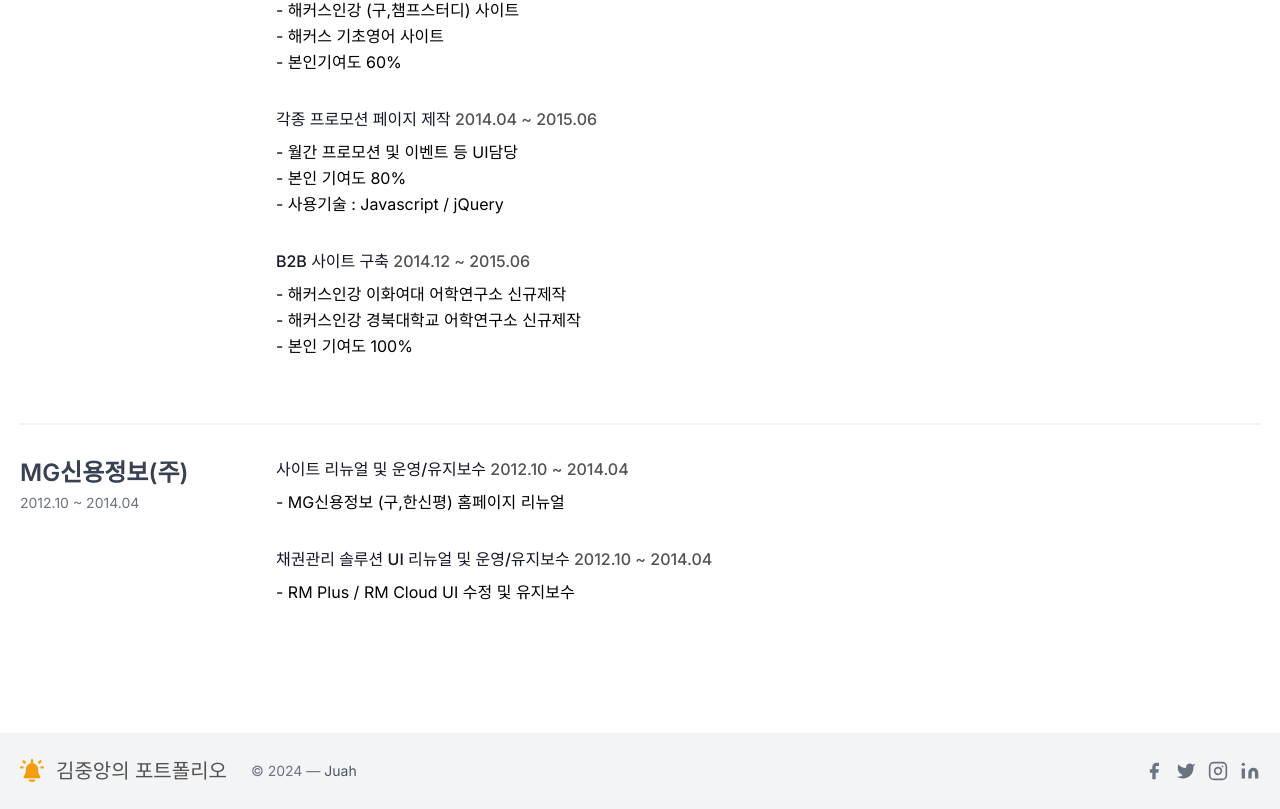
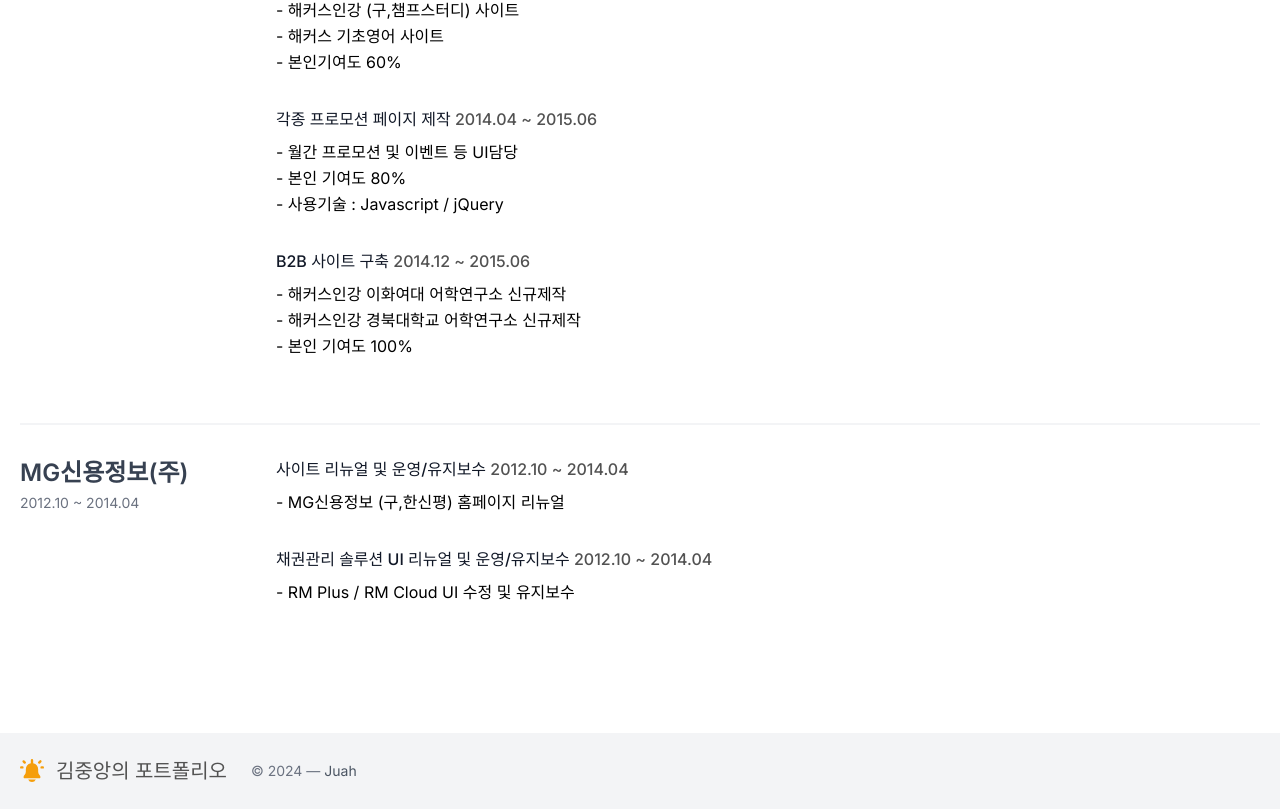
Before and after one commit to 831890/next-me, a Next.js app: page /about in a window 1280 px wide. Shown: the part 2493-3302 px from the top of the page. Built offline with nearby package versions, Linux system fonts and the light colour scheme.

Commit message:
update : footer

```diff
--- a/src/components/footer.js
+++ b/src/components/footer.js
@@ -16,7 +16,8 @@
               Juah
             </a>
           </p>
-          <span className="inline-flex sm:ml-auto sm:mt-0 mt-4 justify-center sm:justify-start">
+
+          {/* <span className="inline-flex sm:ml-auto sm:mt-0 mt-4 justify-center sm:justify-start">
             <a className="text-gray-500">
               <svg fill="currentColor" strokeLinecap="round" strokeLinejoin="round" strokeWidth="2" className="w-5 h-5" viewBox="0 0 24 24">
                 <path d="M18 2h-3a5 5 0 00-5 5v3H7v4h3v8h4v-8h3l1-4h-4V7a1 1 0 011-1h3z"></path>
@@ -39,7 +40,7 @@
                 <circle cx="4" cy="4" r="2" stroke="none"></circle>
               </svg>
             </a>
-          </span>
+          </span> */}
         </div>
       </div>
     </footer>
```
